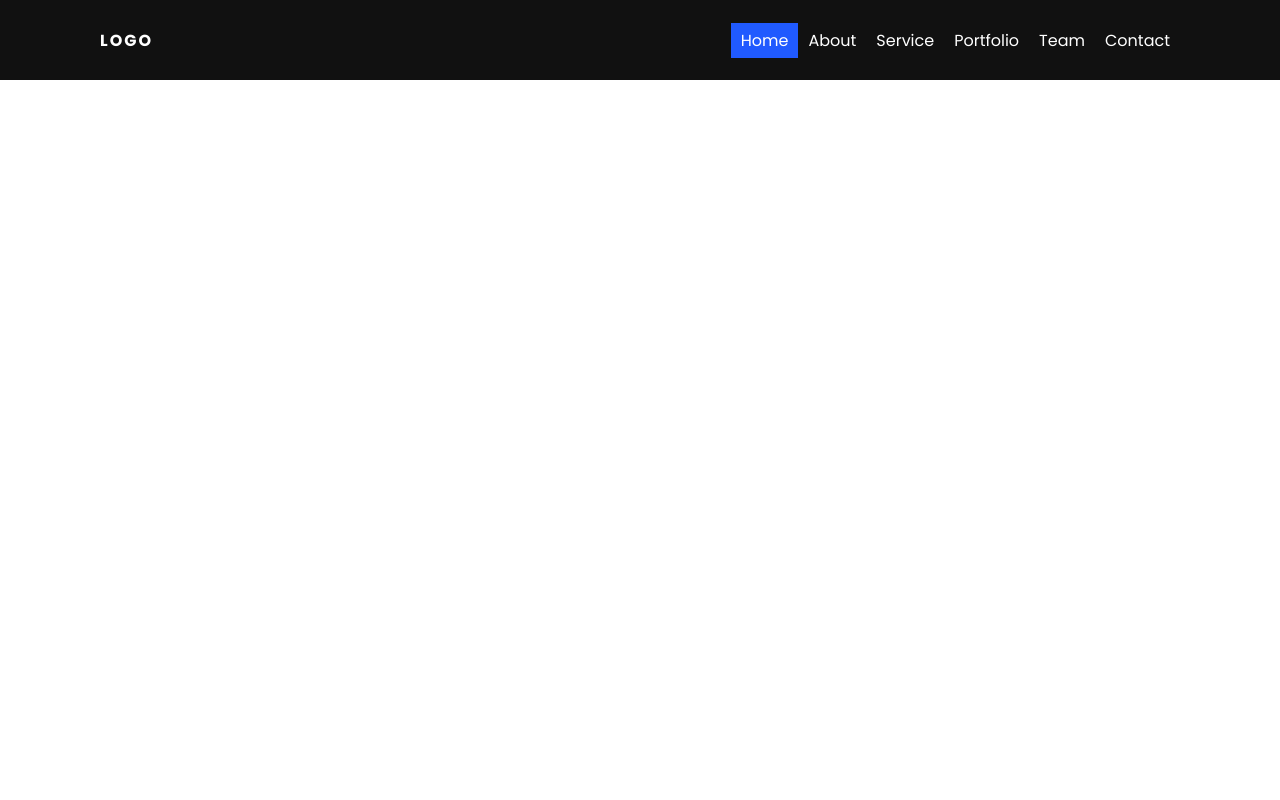
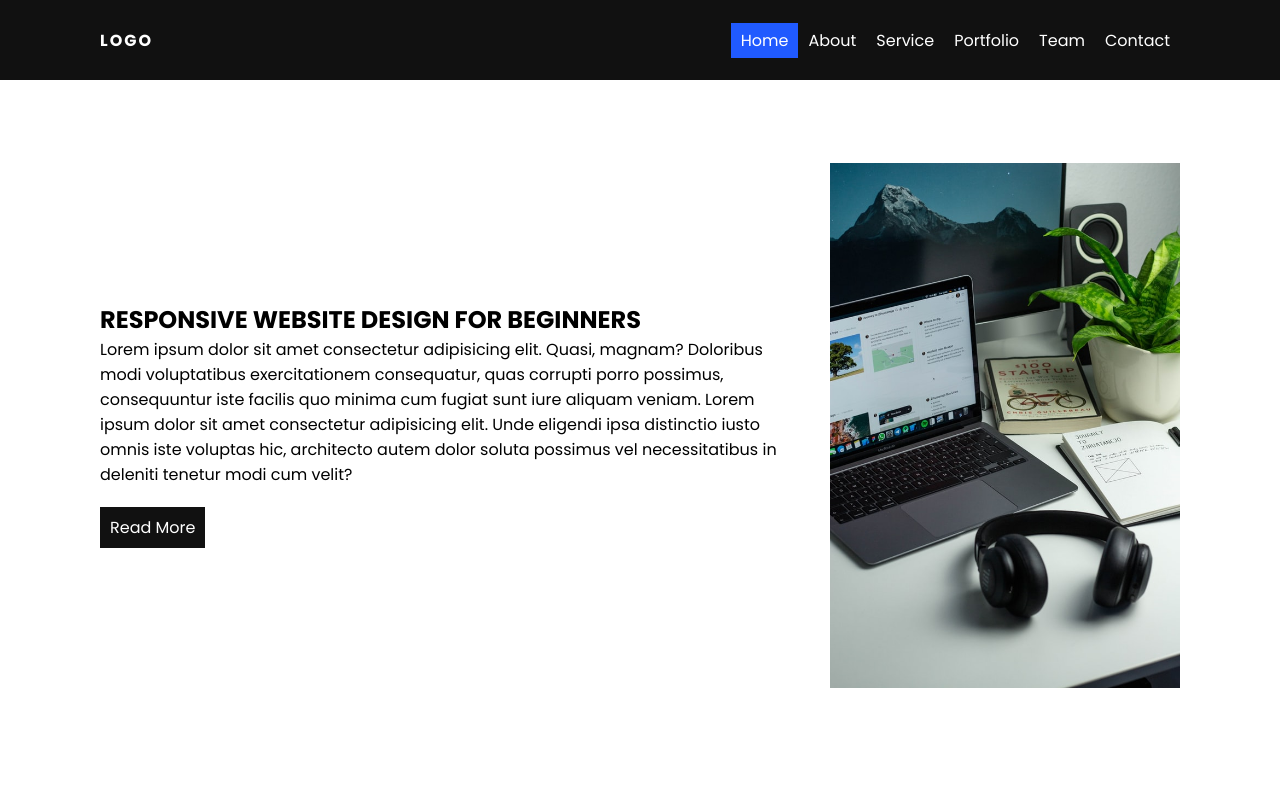
Before and after one commit to Camila-Isabela/full-simple-website, a plain HTML site: page index.html in a window 1280 px wide. Shown: the top 800 px of the page. Drawn offline with Linux system fonts and the light colour scheme.

Commit message:
:gear: Inserindo as seções na página

```diff
--- a/index.html
+++ b/index.html
@@ -19,5 +19,50 @@
         </ul>
         <div class="toggle"></div>
     </header>
+
+    <section id="home">
+        <div>
+            <h2>Responsive Website Design for Beginners</h2>
+            <p>Lorem ipsum dolor sit amet consectetur adipisicing elit. Quasi, magnam? Doloribus modi voluptatibus exercitationem consequatur, quas corrupti porro possimus, consequuntur iste facilis quo minima cum fugiat sunt iure aliquam veniam. Lorem ipsum dolor sit amet consectetur adipisicing elit. Unde eligendi ipsa distinctio iusto omnis iste voluptas hic, architecto autem dolor soluta possimus vel necessitatibus in deleniti tenetur modi cum velit?</p>
+            <a href="#">Read More</a>
+        </div>
+        <img src="img.jpg">
+    </section>
+
+    <section id="about">
+        <div>
+            <h2>About US</h2>
+            <p>Lorem ipsum dolor sit amet consectetur adipisicing elit. Quasi, magnam? Doloribus modi voluptatibus exercitationem consequatur, quas corrupti porro possimus, consequuntur iste facilis quo minima cum fugiat sunt iure aliquam veniam. Lorem ipsum dolor sit amet consectetur adipisicing elit. Unde eligendi ipsa distinctio iusto omnis iste voluptas hic, architecto autem dolor soluta possimus vel necessitatibus in deleniti tenetur modi cum velit?</p>
+        </div>
+    </section>
+
+    <section id="services">
+        <div>
+            <h2>Our Services</h2>
+            <p>Lorem ipsum dolor sit amet consectetur adipisicing elit. Quasi, magnam? Doloribus modi voluptatibus exercitationem consequatur, quas corrupti porro possimus, consequuntur iste facilis quo minima cum fugiat sunt iure aliquam veniam. Lorem ipsum dolor sit amet consectetur adipisicing elit. Unde eligendi ipsa distinctio iusto omnis iste voluptas hic, architecto autem dolor soluta possimus vel necessitatibus in deleniti tenetur modi cum velit?</p>
+        </div>
+    </section>
+
+    <section id="portfolio">
+        <div>
+            <h2>Our Recent Work</h2>
+            <p>Lorem ipsum dolor sit amet consectetur adipisicing elit. Quasi, magnam? Doloribus modi voluptatibus exercitationem consequatur, quas corrupti porro possimus, consequuntur iste facilis quo minima cum fugiat sunt iure aliquam veniam. Lorem ipsum dolor sit amet consectetur adipisicing elit. Unde eligendi ipsa distinctio iusto omnis iste voluptas hic, architecto autem dolor soluta possimus vel necessitatibus in deleniti tenetur modi cum velit?</p>
+        </div>
+    </section>
+
+    <section id="team">
+        <div>
+            <h2>Our Expert/h2>
+            <p>Lorem ipsum dolor sit amet consectetur adipisicing elit. Quasi, magnam? Doloribus modi voluptatibus exercitationem consequatur, quas corrupti porro possimus, consequuntur iste facilis quo minima cum fugiat sunt iure aliquam veniam. Lorem ipsum dolor sit amet consectetur adipisicing elit. Unde eligendi ipsa distinctio iusto omnis iste voluptas hic, architecto autem dolor soluta possimus vel necessitatibus in deleniti tenetur modi cum velit?</p>
+        </div>
+    </section>
+
+    <section id="contact">
+        <div>
+            <h2>Contact US</h2>
+            <p>Lorem ipsum dolor sit amet consectetur adipisicing elit. Quasi, magnam? Doloribus modi voluptatibus exercitationem consequatur, quas corrupti porro possimus, consequuntur iste facilis quo minima cum fugiat sunt iure aliquam veniam. Lorem ipsum dolor sit amet consectetur adipisicing elit. Unde eligendi ipsa distinctio iusto omnis iste voluptas hic, architecto autem dolor soluta possimus vel necessitatibus in deleniti tenetur modi cum velit?</p>
+        </div>
+    </section>
+
 </body>
 </html>
--- a/style.css
+++ b/style.css
@@ -54,3 +54,36 @@ header ul li a:hover {
 .toggle {
     display: none;
 }
+
+section {
+    position: relative;
+    display: flex;
+    justify-content: space-between;
+    align-items: center;
+    min-height: 100vh;
+    padding: 150px 100px 100px;
+}
+
+section img {
+    max-width: 350px;
+    margin-left: 30px;
+}
+
+section h2 {
+    font-style: 2.5em;
+    text-transform: uppercase;
+}
+
+section p {
+    font-style: 18px;
+}
+
+section a {
+    display: inline-block;
+    padding: 8px 10px;
+    text-decoration: none;
+    font-style: 18px;
+    background: #111;
+    color: #fff;
+    margin-top: 20px;
+}
```
Also changed, not shown: img.jpeg (added), img.jpg (added).
